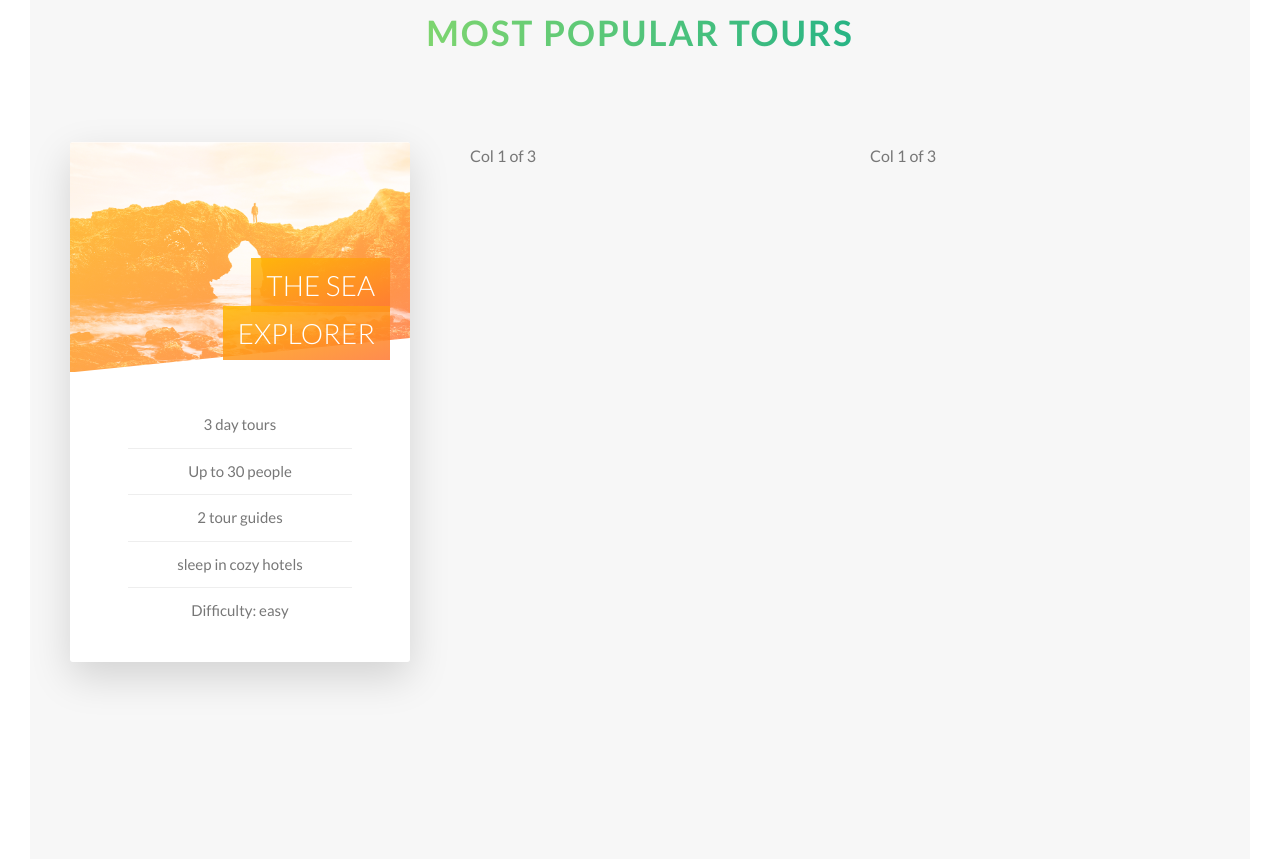
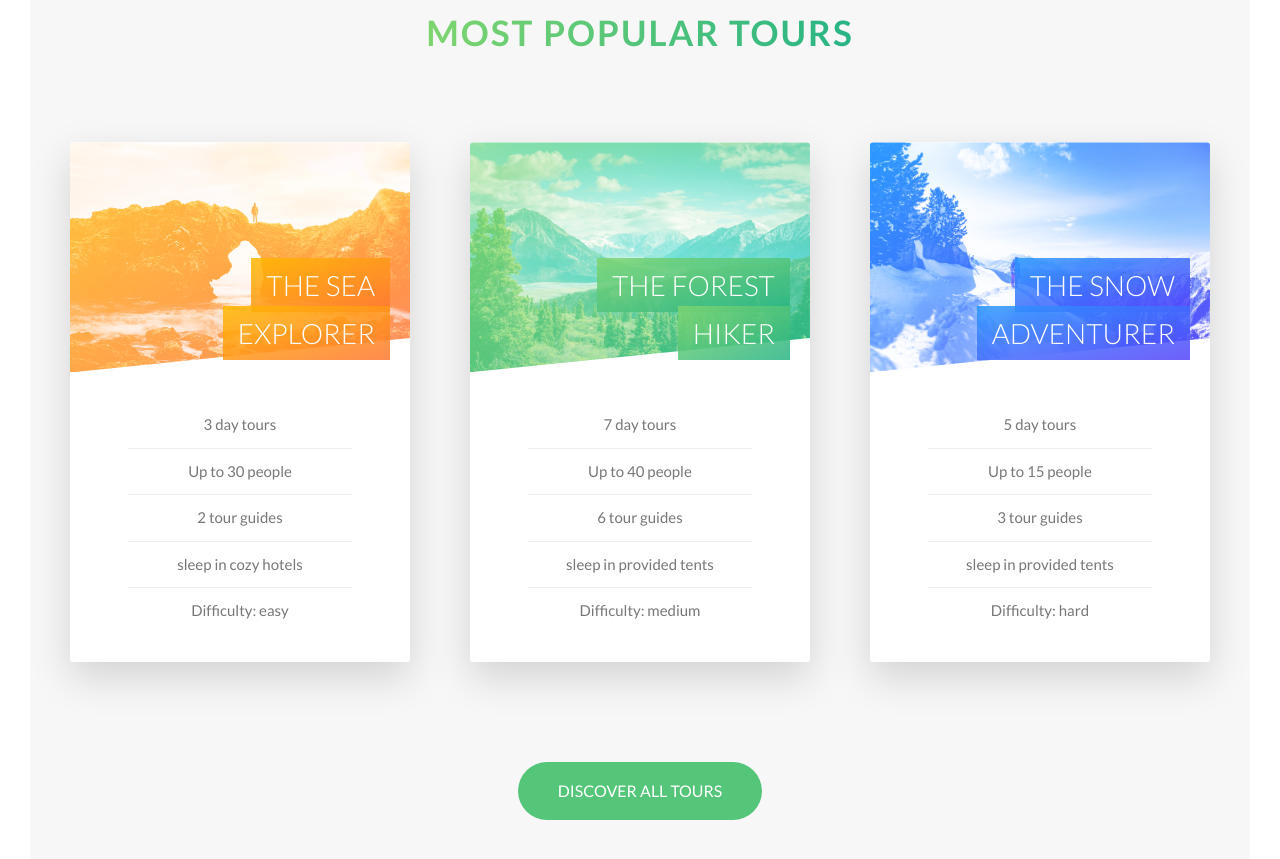
Before and after one commit to Zain541/advance-css-design, a website: page index.html in a window 1280 px wide. Shown: the part 2385-3244 px from the top of the page. Drawn offline with Linux system fonts and the light colour scheme.

Commit message:
Section 5: 41. Building the Tours Section - Part 3

```diff
--- a/index.html
+++ b/index.html
@@ -166,16 +166,86 @@
                 </div>
               </div>
               <div class="card__side card__side--back card__side--back-1">
-                BACK
+                <div class="card__cta">
+                  <div class="card__price-box">
+                    <p class="card__price-only">Only</p>
+                    <p class="card__price-value">$297</p>
+                  </div>
+                  <a href="#" class="btn btn--white">Book now!</a>
+                </div>
               </div>
             </div>
           </div>
+
           <div class="col-1-of-3">
-            Col 1 of 3
+            <div class="card">
+              <div class="card__side card__side--front">
+                <div class="card__picture card__picture--2">
+                  &nbsp;
+                </div>
+                <h4 class="card__heading">
+                  <span class="card__heading-span card__heading-span--2"
+                    >The Forest Hiker</span
+                  >
+                </h4>
+                <div class="card__details">
+                  <ul>
+                    <li>7 day tours</li>
+                    <li>Up to 40 people</li>
+                    <li>6 tour guides</li>
+                    <li>sleep in provided tents</li>
+                    <li>Difficulty: medium</li>
+                  </ul>
+                </div>
+              </div>
+              <div class="card__side card__side--back card__side--back-2">
+                <div class="card__cta">
+                  <div class="card__price-box">
+                    <p class="card__price-only">Only</p>
+                    <p class="card__price-value">$497</p>
+                  </div>
+                  <a href="#" class="btn btn--white">Book now!</a>
+                </div>
+              </div>
+            </div>
           </div>
+
           <div class="col-1-of-3">
-            Col 1 of 3
+            <div class="card">
+              <div class="card__side card__side--front">
+                <div class="card__picture card__picture--3">
+                  &nbsp;
+                </div>
+                <h4 class="card__heading">
+                  <span class="card__heading-span card__heading-span--3"
+                    >The Snow Adventurer</span
+                  >
+                </h4>
+                <div class="card__details">
+                  <ul>
+                    <li>5 day tours</li>
+                    <li>Up to 15 people</li>
+                    <li>3 tour guides</li>
+                    <li>sleep in provided tents</li>
+                    <li>Difficulty: hard</li>
+                  </ul>
+                </div>
+              </div>
+              <div class="card__side card__side--back card__side--back-3">
+                <div class="card__cta">
+                  <div class="card__price-box">
+                    <p class="card__price-only">Only</p>
+                    <p class="card__price-value">$897</p>
+                  </div>
+                  <a href="#" class="btn btn--white">Book now!</a>
+                </div>
+              </div>
+            </div>
           </div>
+        </div>
+
+        <div class="u-center-text u-margin-top-huge">
+          <a href="#" class="btn btn--green">Discover all tours</a>
         </div>
       </section>
 
--- a/sass/base/_utilities.scss
+++ b/sass/base/_utilities.scss
@@ -2,11 +2,17 @@
   text-align: center; //inline-block element is treated as a text so we can wrap it inside a new div and add the 'text-align:center' property to that div
 }
 .u-margin-bottom-medium {
-    margin-bottom: 4rem;// we may use this later
-  }
+  margin-bottom: 4rem; // we may use this later
+}
 .u-margin-bottom-small {
   margin-bottom: 1.5rem;
 }
 .u-margin-bottom-big {
   margin-bottom: 8rem;
 }
+.u-margin-top-big {
+  margin-top: 8rem;
+}
+.u-margin-top-huge {
+  margin-top: 10rem;
+}
--- a/sass/components/_button.scss
+++ b/sass/components/_button.scss
@@ -32,6 +32,15 @@
 
     &::after {
       background-color: $color-white;
+    }
+  }
+
+  &--green {
+    background-color: $color-primary;
+    color: $color-white;
+
+    &::after {
+      background-color: $color-primary;
     }
   }
 
--- a/sass/components/_card.scss
+++ b/sass/components/_card.scss
@@ -31,6 +31,22 @@
           $color-secondary-dark
         );
       }
+
+      &-2 {
+        background-image: linear-gradient(
+          to right bottom,
+          $color-primary-light,
+          $color-primary-dark
+        );
+      }
+
+      &-3 {
+        background-image: linear-gradient(
+          to right bottom,
+          $color-tertiary-light,
+          $color-tertiary-dark
+        );
+      }
     }
   }
 
@@ -56,6 +72,8 @@
       0 100%
     ); //to support it in other browsers like safari, firefox etc
     clip-path: polygon(0 0, 100% 0, 100% 85%, 0 100%);
+    border-top-left-radius: 3px; //clip-path breaks the overflow:hidden that we set early to its parent element. That's why we have set the border radius to images manually
+    border-top-right-radius: 3px; //clip-path breaks the overflow:hidden that we set early to its parent element. That's why we have set the border radius to images manually
     &--1 {
       background-image: url(../img/nat-5.jpg),
         linear-gradient(
@@ -66,10 +84,20 @@
     }
 
     &--2 {
-      background-image: url(../img/nat-5.jpg); // path according to the style.css file
+        background-image: url(../img/nat-6.jpg),
+        linear-gradient(
+          to right bottom,
+          $color-primary-light,
+          $color-primary-dark
+        ); // path according to the style.css file
     }
     &--3 {
-      background-image: url(../img/nat-5.jpg); // path according to the style.css file
+        background-image: url(../img/nat-7.jpg),
+        linear-gradient(
+          to right bottom,
+          $color-tertiary-light,
+          $color-tertiary-dark
+        ); // path according to the style.css file
     }
   }
 
@@ -96,25 +124,65 @@
         rgba($color-secondary-dark, 0.85)
       );
     }
+
+    &--2 {
+        background-image: linear-gradient(
+          to right bottom,
+          rgba($color-primary-light, 0.85),
+          rgba($color-primary-dark, 0.85)
+        );
       }
 
-  &__details{
+      &--3 {
+        background-image: linear-gradient(
+          to right bottom,
+          rgba($color-tertiary-light, 0.85),
+          rgba($color-tertiary-dark, 0.85)
+        );
+      }
+  }
+
+  &__details {
     padding: 3rem;
 
-    ul{
+    ul {
       list-style: none;
       width: 80%;
       margin: 0 auto;
 
-        li{
+      li {
         text-align: center;
         font-size: 1.5rem;
         padding: 1rem;
 
-            &:not(:last-child){
+        &:not(:last-child) {
           border-bottom: 1px solid $color-grey-light-2;
         }
       }
     }
   }
+
+  &__cta {
+    position: absolute;
+    top: 50%;
+    left: 50%;
+    transform: translate(-50%, -50%);
+    width: 90%;
+    text-align: center;
   }
+
+  &__price-box {
+    text-align: center;
+    color: $color-white;
+    margin-bottom: 8rem;
+  }
+
+  &__price-only {
+    font-size: 1.4rem;
+  }
+
+  &__price-value {
+    font-size: 6rem;
+    font-weight: 100;
+  }
+}
--- a/sass/pages/_home.scss
+++ b/sass/pages/_home.scss
@@ -26,6 +26,6 @@
 
 .section-tours {
   background-color: $color-grey-light-1;
-  padding: 25rem 0 50rem 0;
+  padding: 25rem 0 15rem 0;
   margin-top: -10rem;
 }
```
Also changed, not shown: css/style.css. Lines whose indentation alone changed are shown as unchanged.
